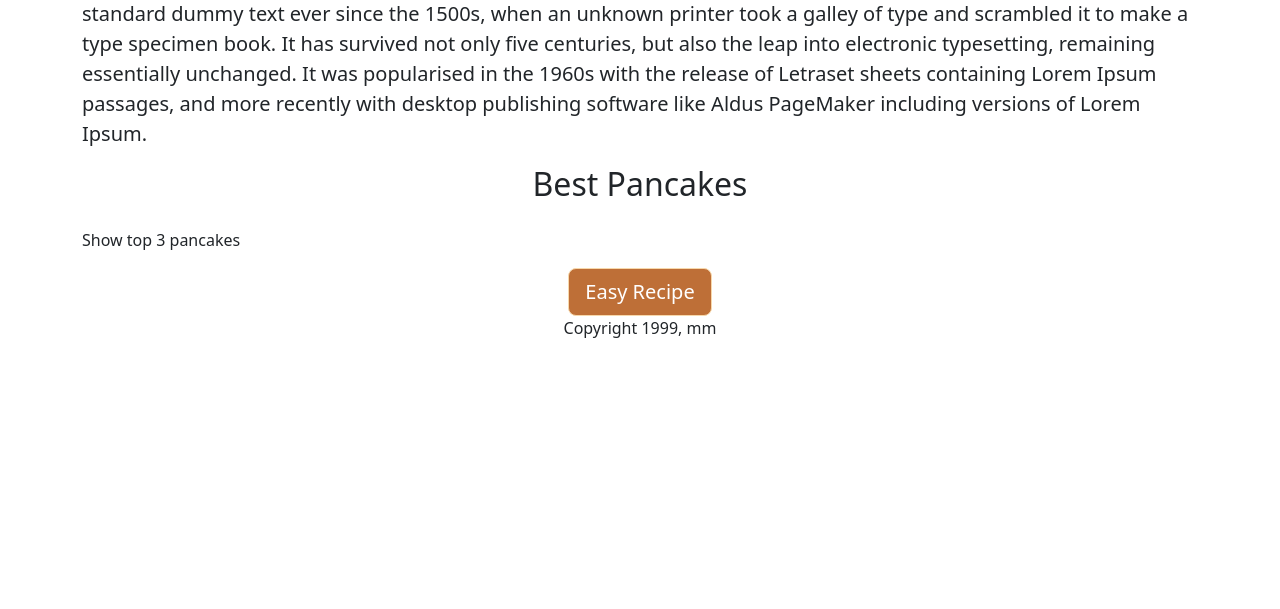
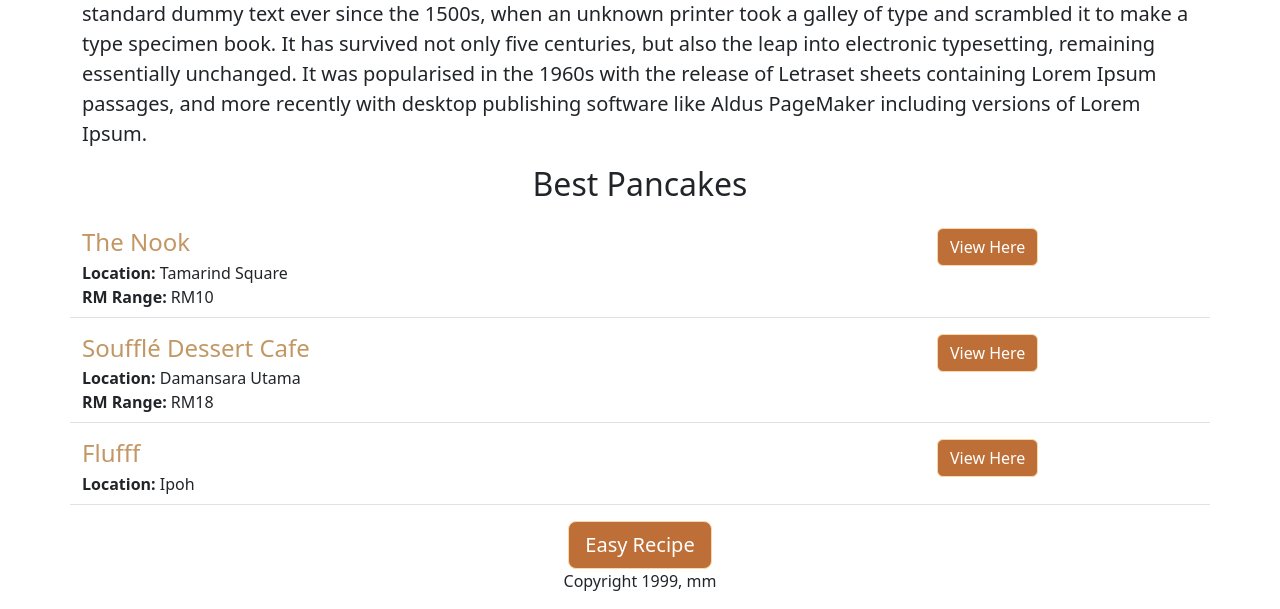
Before and after one commit to mrym-emm/stunning-pancake, a Flask app: page / in a window 1280 px wide. Shown: the part 925-1534 px from the top of the page. Before the commit the page ends 1263 px from the top, so only its background shows below. Run offline with Flask 3, Linux system fonts and the light colour scheme.

Commit message:
dynamic data. adding list of pancake places to flask and rendering

```diff
--- a/app.py
+++ b/app.py
@@ -3,11 +3,34 @@ from flask import Flask, render_template
 # an app is simply an object of the class Flask
 app = Flask(__name__)
 
+PLACES = [
+  # making dictionary inside of list
+  # to make this appear on website, pass it tru the render website
+  {'id': 1,
+   'name': "The Nook",
+   'location': "Tamarind Square",
+   'price_range': "RM10"
+  },
+
+  {'id': 2,
+   'name': "Soufflé Dessert Cafe",
+   'location': "Damansara Utama",
+   'price_range': "RM18"
+  },
+
+  {'id': 3,
+   'name': "Flufff",
+   'location': "Ipoh"
+  }
+]
+
+
 # everything after the domain name (github/) is the path or route
 # so if someone goes to the homepage, aythign below the decorator will run
 @app.route("/")
 def hello_pancakes():
-  return render_template("home.html") # this will render the html file
+  return render_template("home.html",
+                         places = PLACES) # this will render the html file
 
 
 
--- a/templates/home.html
+++ b/templates/home.html
@@ -37,7 +37,15 @@
       <p class = "lead">Lorem Ipsum is simply dummy text of the printing and typesetting industry. Lorem Ipsum has been the industry's standard dummy text ever since the 1500s, when an unknown printer took a galley of type and scrambled it to make a type specimen book. It has survived not only five centuries, but also the leap into electronic typesetting, remaining essentially unchanged. It was popularised in the 1960s with the release of Letraset sheets containing Lorem Ipsum passages, and more recently with desktop publishing software like Aldus PageMaker including versions of Lorem Ipsum.</p>
 
       <h2 class="text-center mt-2 mb-4">Best Pancakes</h2>
-      <p>Show top 3 pancakes</p>
+
+      <div>
+      <!--passing the list of places (template tag)  -->
+        {% for place in places %}
+          <!-- instead of putting all tht html, can just link it to another file -->
+          {% include 'places.html' %}
+
+        {% endfor %}
+      </div>
 
       <div class = "text-center">
         <button class="btn btn-primary btn-lg" style="background-color: rgb(190, 111, 55); border-color: rgb(247, 216, 171);">Easy Recipe</button>
--- /dev/null
+++ b/templates/places.html
@@ -0,0 +1,22 @@
+<div class="border-bottom row" style = "margin-bottom: 16px; padding-bottom: 8px;">
+
+<div class = "col-9">
+  <h4 style = "color: rgb(194,151,99); margin-bottom:4px;">
+  {{place['name']}}
+  </h4>
+
+  <div><b>Location: </b> {{place['location']}}</div>
+
+  {% if 'price_range' in place %}
+  <div><b>RM Range: </b> {{place['price_range']}} </div>
+  {% endif %}
+
+</div>
+
+<div class = "col-3">
+  <button type="button" class="btn btn-outline-primary" style="background-color: rgb(190, 111, 55); color: white; border-color: rgb(247, 216, 171);">View Here</button></div>
+
+</div>
+
+<!--space outide is margin  -->
+<!--space inside is padding  -->
```
